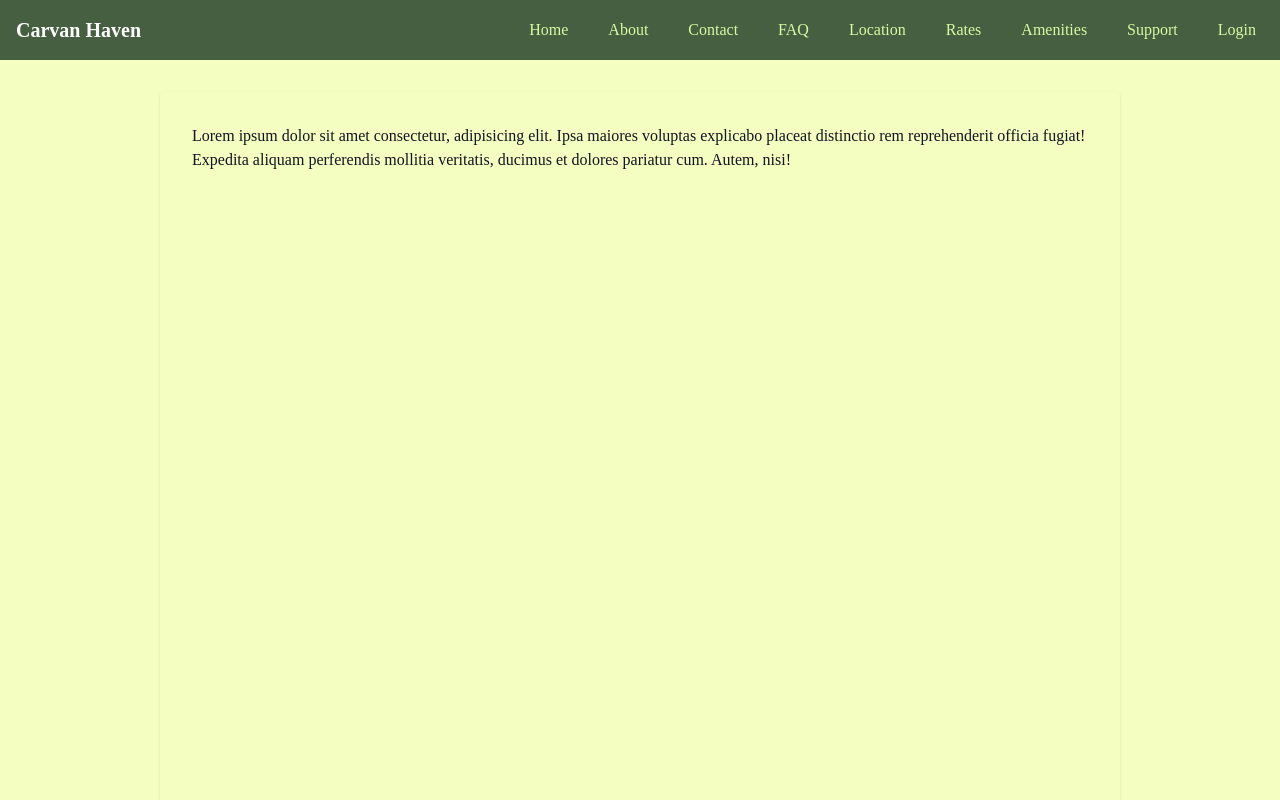
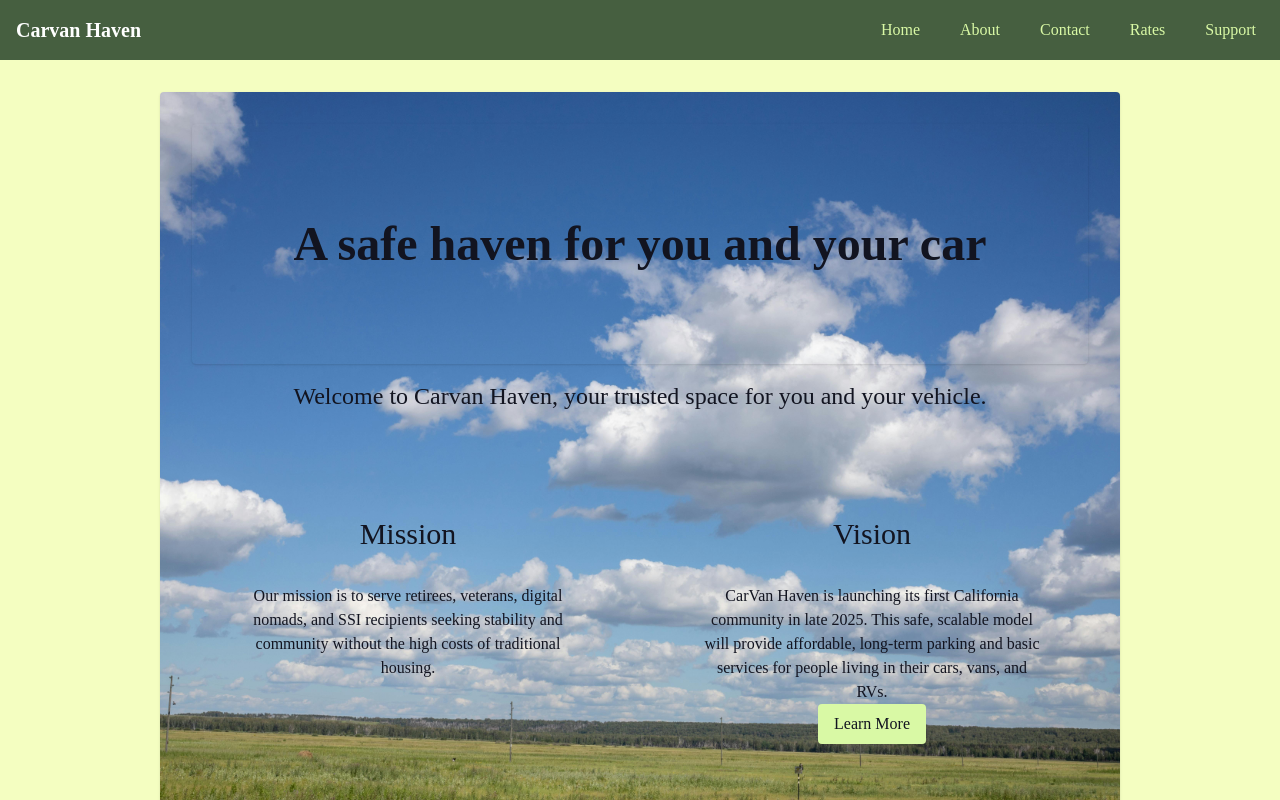
Before and after one commit to NylesR/carvanhaven, a Next.js app: page / in a window 1280 px wide. Shown: the top 800 px of the page. Built offline with nearby package versions, Linux system fonts and the light colour scheme; a web font is replaced by a local one.

Commit message:
spacing + picture

```diff
--- /dev/null
+++ b/src/app/components/Button.tsx
@@ -0,0 +1,7 @@
+export default function Button({ children }: { children: React.ReactNode }) {
+    return(
+        <button className="bg-accent text-foreground px-4 py-2 rounded hover:bg-secondary">
+            {children}
+        </button>
+    )
+}
--- a/src/app/components/Navbar.tsx
+++ b/src/app/components/Navbar.tsx
@@ -11,12 +11,8 @@ export default function Navbar() {
             <NavLink href="/">Home</NavLink>
             <NavLink href="/about">About</NavLink>
             <NavLink href="/contact">Contact</NavLink>
-            <NavLink href="/faq">FAQ</NavLink>
-            <NavLink href="/location">Location</NavLink>
             <NavLink href="/rates">Rates</NavLink>
-            <NavLink href="/amenities">Amenities</NavLink>
             <NavLink href="/support">Support</NavLink>
-            <NavLink href="/login">Login</NavLink>
         </ul>
       </div>
     </nav>
--- /dev/null
+++ b/src/app/components/Text.tsx
@@ -0,0 +1,7 @@
+export default function Text({ children }) {
+    return (
+        <p className="text-foreground">
+            {children}
+        </p>
+    )
+}
--- a/src/app/globals.css
+++ b/src/app/globals.css
@@ -38,3 +38,12 @@ body {
   color: var(--foreground);
   font-family: 'FunnelSans';
 }
+
+.bg-hero {
+  background-image: url('/pictures/field.jpg');
+  background-size: cover;
+  background-position: center;
+}
+.bg-[url('/pictures/field.jpg')] {
+  background-image: url('/pictures/field.jpg');
+}
--- a/src/app/layout.tsx
+++ b/src/app/layout.tsx
@@ -4,8 +4,8 @@ import Footer from "./components/Footer"
 import "./globals.css";
 
 export const metadata: Metadata = {
-  title: "Create Next App",
-  description: "Generated by create next app",
+  title: "Carvan Haven",
+  description: "A haven for you and your car",
 };
 
 export default function RootLayout({
--- a/src/app/page.tsx
+++ b/src/app/page.tsx
@@ -1,14 +1,41 @@
 import Navbar from "./components/Navbar";
+import Text from "./components/Text";
+import Button from "./components/Button";
 
 export default function Home() {
   return (
     <>
       <div className="bg-background min-h-screen">
-        <div className="bg-background min-h-screen w-3/4 h-3/4 p-8 rounded shadow mx-auto my-8">
-          <p className="text-foreground">Lorem ipsum dolor sit amet consectetur, adipisicing elit.
-          Ipsa maiores voluptas explicabo placeat distinctio rem reprehenderit
-          officia fugiat! Expedita aliquam perferendis mollitia veritatis, ducimus et dolores pariatur cum. Autem, nisi!
-        </p>
+        <div className="bg-hero min-h-screen w-3/4 h-3/4 p-8 rounded shadow mx-auto my-8">
+          <h2 className="text-foreground text-5xl font-bold mb-4 text-center mx-auto px-12 py-24 rounded shadow">
+            A safe haven for you and your car
+          </h2>
+          <h3 className="text-center text-2xl mb-6 text-foreground">
+            Welcome to Carvan Haven, your trusted space for you and your vehicle.
+          </h3>
+          <div className="flex flex-col md:flex-row gap-8">
+            <div className="mission text-center p-12 flex-1">
+                <h3 className= "text-3xl p-8">
+                  Mission
+                </h3>
+                <Text>
+                  Our mission is to serve retirees, veterans, digital nomads, and SSI
+                  recipients seeking stability and community without the high costs of
+                  traditional housing.
+                </Text>
+              </div>
+            <div className="vision text-center p-12 flex-1">
+              <h3 className= "text-3xl p-8">
+                Vision
+              </h3>
+                <Text>
+                  CarVan Haven is launching its first California community in late 2025.
+                  This safe, scalable model will provide affordable, long-term parking and
+                  basic services for people living in their cars, vans, and RVs.
+                </Text>
+              <Button>Learn More</Button>
+            </div>
+          </div>
         </div>
       </div>
     </>
```
Also changed, not shown: public/pictures/field.jpg (added).
